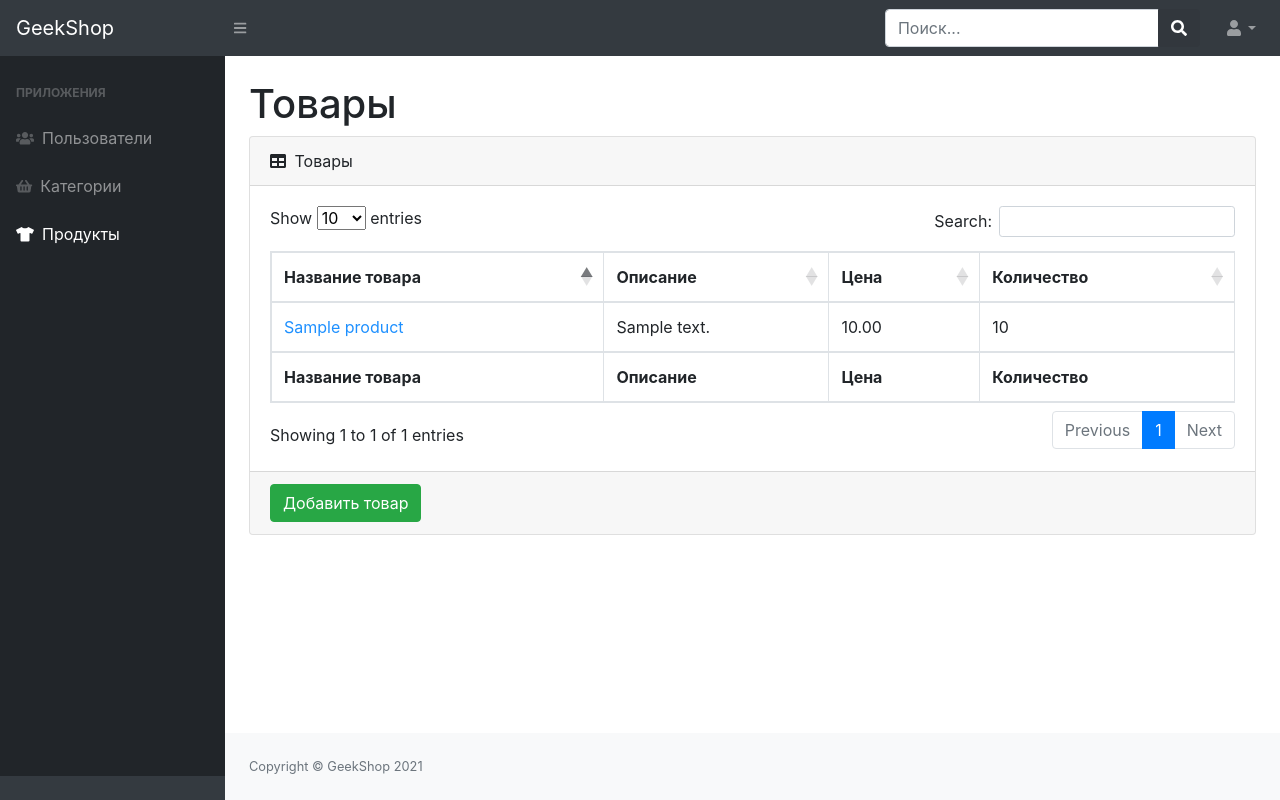
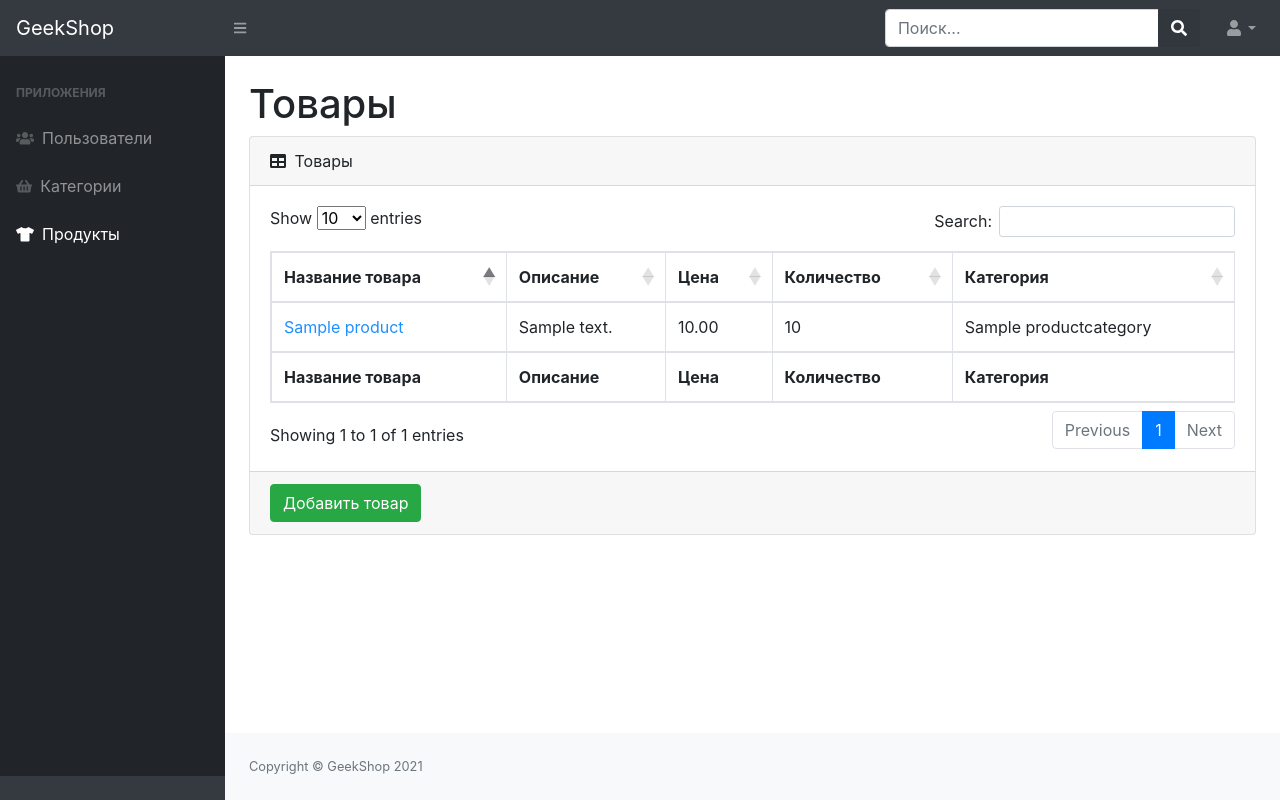
Before and after one commit to SergeiButchak/Django_GB_2, a Django app: page /admins/prod/read/ in a window 1280 px wide. Run offline with Django 3.2, Linux system fonts and the light colour scheme; a user stored in the database is signed in; tables that the repository leaves empty hold one stand-in row (values such as "Sample post"); parts of the project's set-up code (start-up, migrations or seed data) failed here and were passed over; some libraries are stand-ins or nearby versions.

Commit message:
added category-field in product-admin

```diff
--- a/admins/templates/admins/admin-prod-read.html
+++ b/admins/templates/admins/admin-prod-read.html
@@ -12,13 +12,14 @@
                 </div>
                 <div class="card-body">
                     <div class="table-responsive">
-                        <table class="table table-bordered" id="dataTable" width="100%" cellspacing="0">
+                        <table class="table table-bordered" id="dataTable" style="width:100%; border-spacing:0">
                             <thead>
                             <tr>
                                 <th>Название товара</th>
                                 <th>Описание</th>
                                 <th>Цена</th>
                                 <th>Количество</th>
+                                <th>Категория</th>
                             </tr>
                             </thead>
                             <tfoot>
@@ -27,6 +28,7 @@
                                 <th>Описание</th>
                                 <th>Цена</th>
                                 <th>Количество</th>
+                                <th>Категория</th>
                             </tr>
                             </tfoot>
                             <tbody>
@@ -37,6 +39,7 @@
                                     <td>{{ product.description }}</td>
                                 <td>{{ product.price }}</td>
                                 <td>{{ product.quantity }}</td>
+                                <td>{{ product.category.name }}</td>
                                 </tr>
                             {% endfor %}
                             </tbody>
```
